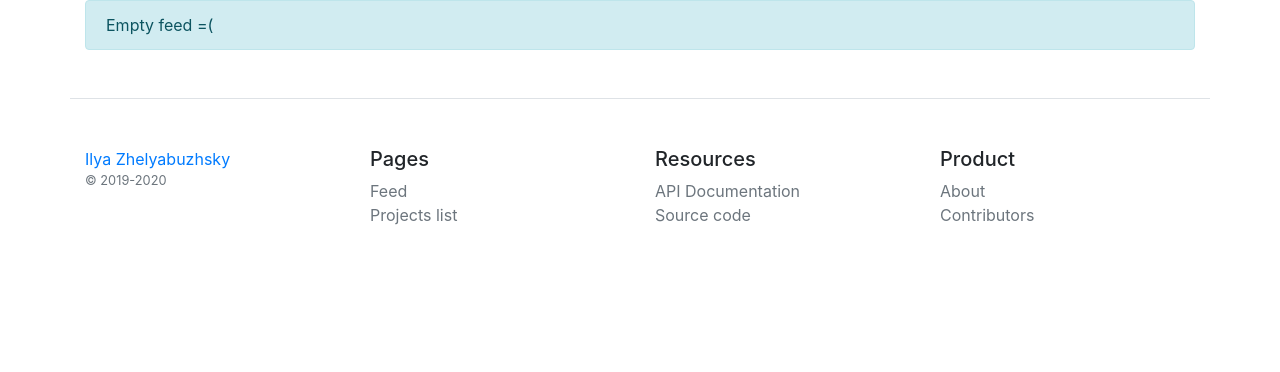
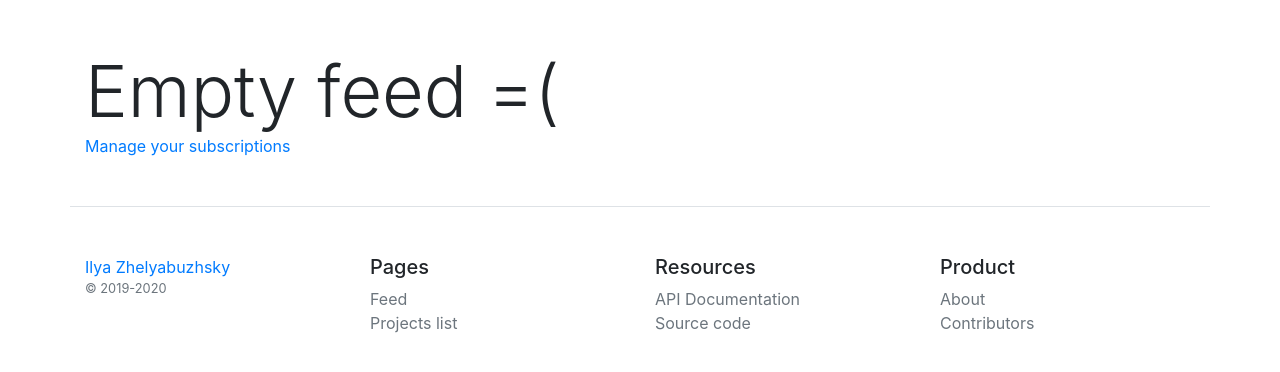
Before and after one commit to zhelyabuzhsky/changelogger, a Django app: page /feed/ in a window 1280 px wide. Shown: the part 56-428 px from the top of the page. Run offline with Django 3.2, Linux system fonts and the light colour scheme; data that the repository does not hold is empty; some libraries are stand-ins or nearby versions.

Commit message:
Fixed style of empty feed page

```diff
--- a/changelogs/templates/changelogs/feed.html
+++ b/changelogs/templates/changelogs/feed.html
@@ -14,9 +14,12 @@
                 </div>
             {% endfor %}
         {% else %}
-            <div class="alert alert-info" role="alert">
+            <div class="display-3 mt-5 mx-auto" role="alert">
                 Empty feed =(
             </div>
+            <p>
+                <a href="{% url 'changelogs:manage_subscriptions' %}">Manage your subscriptions</a>
+            </p>
         {% endif %}
     </div>
 {% endblock %}
```
